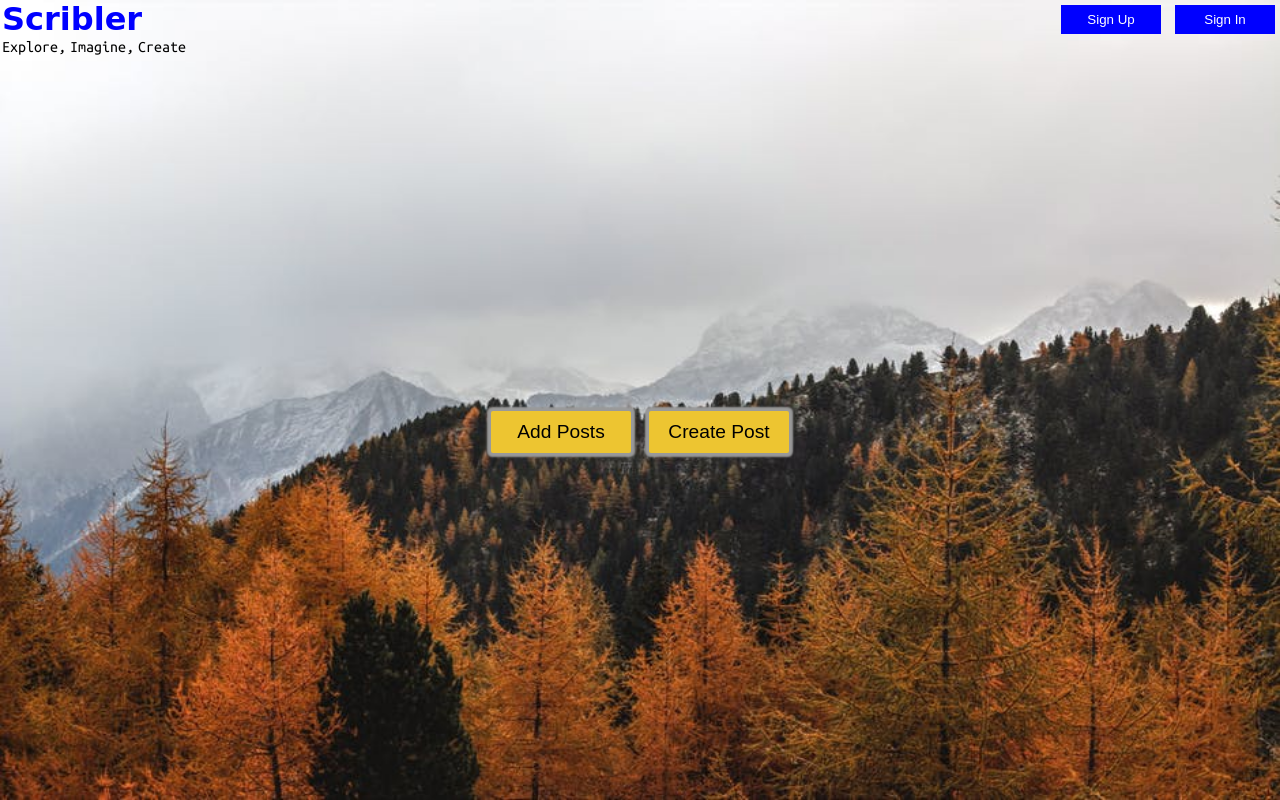
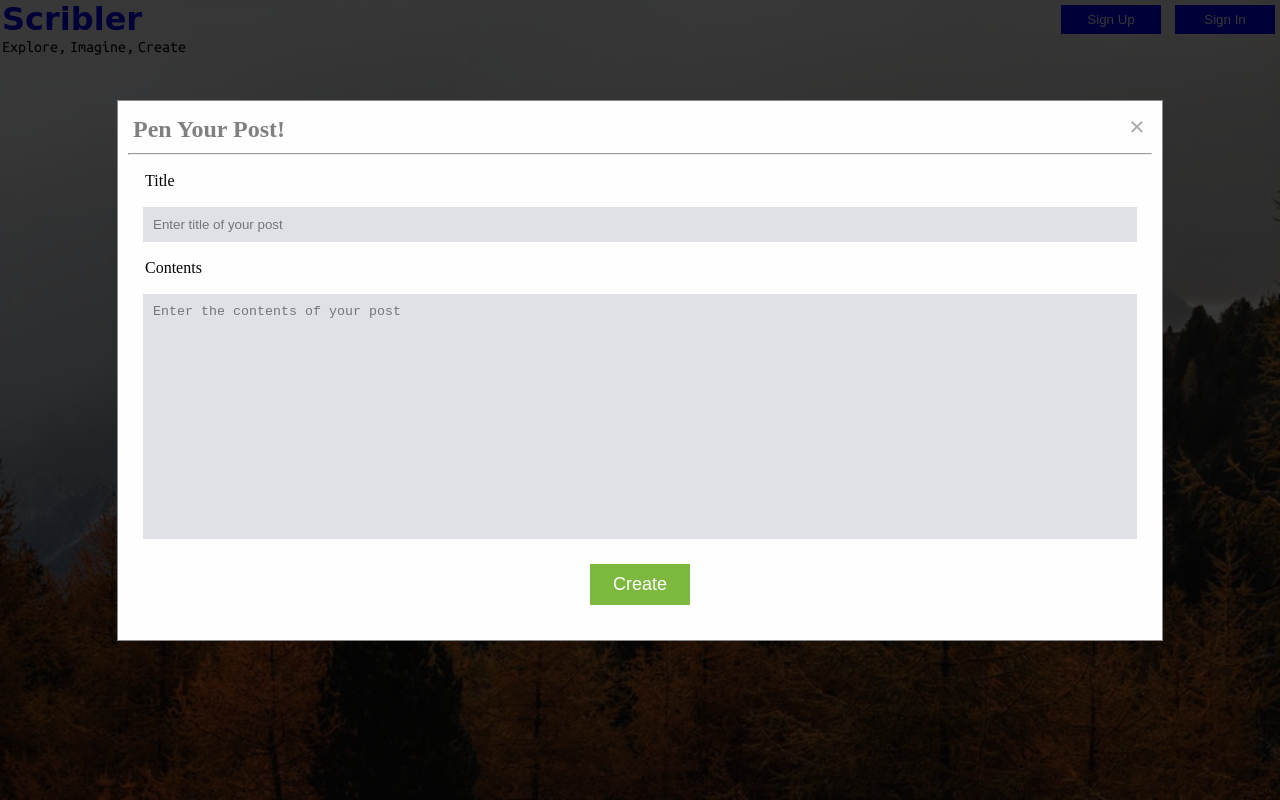
Before and after one commit to Anjali-Singh02/Scribbler, a plain HTML site: page index.html in a window 1280 px wide. Both pictures are taken after a click on the button "Create Post". Drawn offline with Linux system fonts and the light colour scheme; a web font is replaced by a local one.

Commit message:
update file

```diff
--- a/index.html
+++ b/index.html
@@ -75,9 +75,25 @@
     <div class="container">
         <button class="postBtn" id="addPost">Add Posts</button>
         <button class="postBtn" id="createPost">Create Post</button>
+    </div>
+
+    <div id="createModal" class="modal">
+        <!-- Modal content -->
+        <div class="modal-content" id="modalContent">
+            <span class="close" id="closeCreate">&times;</span>
+            <h2>Pen Your Post!</h2>
+            <hr>
+            <form action="" id="cPost" class="form">
+                <label for="title">Title</label>
+                <input type="text" placeholder="Enter title of your post" required>
+                <label for="content">Contents</label>
+               <textarea name="contents" id="" cols="30" rows="15" class="contentArea" placeholder="Enter the contents of your post" required></textarea>
+                <button id="createBtn" class="createBtn">Create</button>
+
+            </form>
+        </div>
 
     </div>
-
     <script src="script/index.js"></script>
 </body>
 
--- a/script/index.js
+++ b/script/index.js
@@ -36,3 +36,23 @@ signInbtn.onclick = function() {
 closeIcon1.onclick = function() {
   modal1.style.display = "none";
 }
+
+
+//  ******* CREATE POST MODAL ******************
+const createmodal = document.getElementById("createModal");
+
+// Get the button that opens the modal
+const createBtn = document.getElementById("createPost");
+
+// Get the <span> element that closes the modal
+const closeIcon2 = document.getElementById("closeCreate");
+
+// When the user clicks the button, open the modal
+createBtn.onclick = function() {
+  createmodal.style.display = "block";
+}
+
+// When the user clicks on <span> (x), close the modal
+closeIcon2.onclick = function() {
+  createmodal.style.display = "none";
+}
--- a/style/index.css
+++ b/style/index.css
@@ -40,6 +40,7 @@ body {
     border: none;
 }
 
+/* *************  MODALS *************** */
 .modal {
     display: none;
     /* Hidden by default */
@@ -129,8 +130,44 @@ body {
     padding-top: 20px ;
 }
 
+
+/* ****** Create modal ************* */
+
+#modalContent {
+    background-color: #fefefe;
+    margin:  auto;
+    /* 15% from the top and centered */
+    padding: 10px;
+    border: 1px solid #888;
+    width: 80%;
+
+
+}
+#modalContent input, .contentArea {
+    padding: 10px;
+    margin:10px auto;
+    width: 97%;;
+    border: none;
+    background: #dee2e6;
+}
+#modalContent .contentArea {
+    margin-top: 10px;
+    margin-bottom: 10px;
+    max-width: 100%;
+    resize: none;
+}
+#modalContent .createBtn {
+    width: 10%;
+    border: none;
+    background: #55a505c4;
+    border: none;
+    padding: 10px;
+    margin: 15px auto;
+    font-size: large;
+    color: #fff;
+}
+
 /*  *********** CONTAINER SECTION ************/
-
 .container {
     width: 100%;
     position: absolute;
@@ -138,7 +175,6 @@ body {
     transform: translateY(-50%);
     text-align: center;
 }
-
 .postBtn {
     background-color: #edc531;
     border: none;
```
